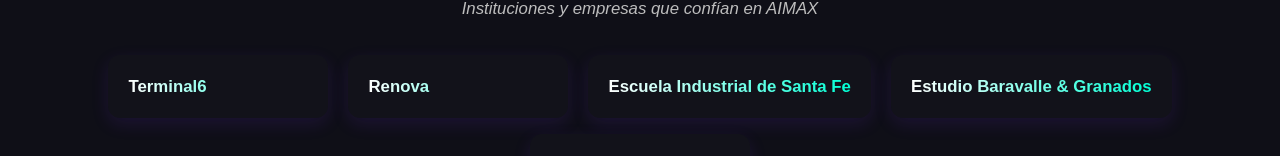
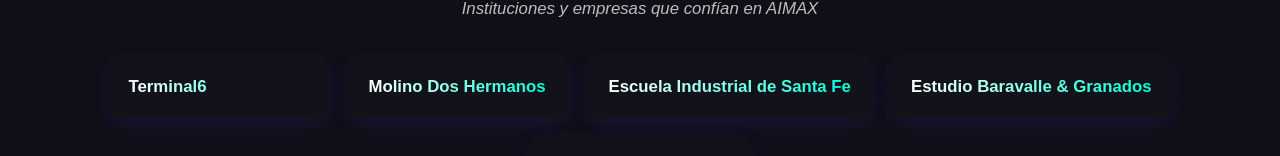
Before and after one commit to TobiasElizathe/AIMAX_FRONT, a React (Vite) app in the folder frontend-aimax/: page / in a window 1280 px wide. Shown: the part 5794-5950 px from the top of the page. Built offline with nearby package versions, Linux system fonts and the light colour scheme.

Commit message:
Cambios basicos

```diff
--- a/frontend-aimax/src/components/CasosDeExito/CasosExito.tsx
+++ b/frontend-aimax/src/components/CasosDeExito/CasosExito.tsx
@@ -12,7 +12,7 @@
 
   const clientes: Cliente[] = [
     { nombre: "Terminal6" },
-    { nombre: "Renova" },
+    { nombre: "Molino Dos Hermanos" },
     { nombre: "Escuela Industrial de Santa Fe" },
     { nombre: "Estudio Baravalle & Granados" },
     { nombre: "PROGLOBAL" },
```
